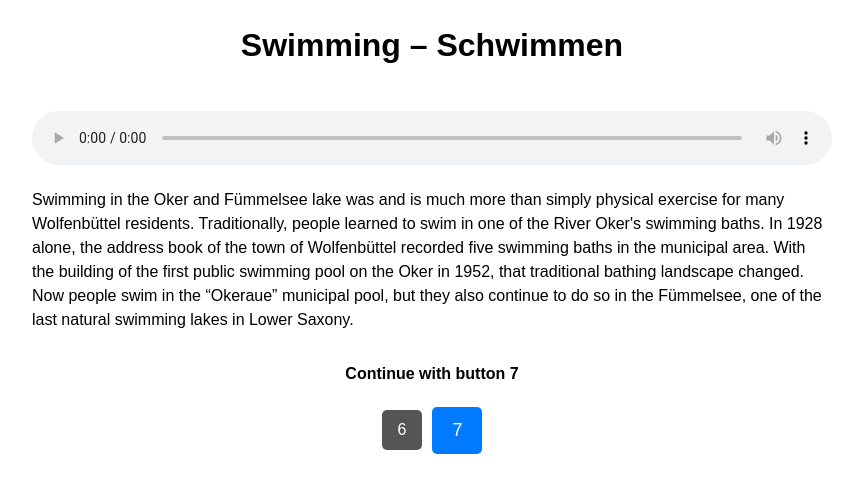
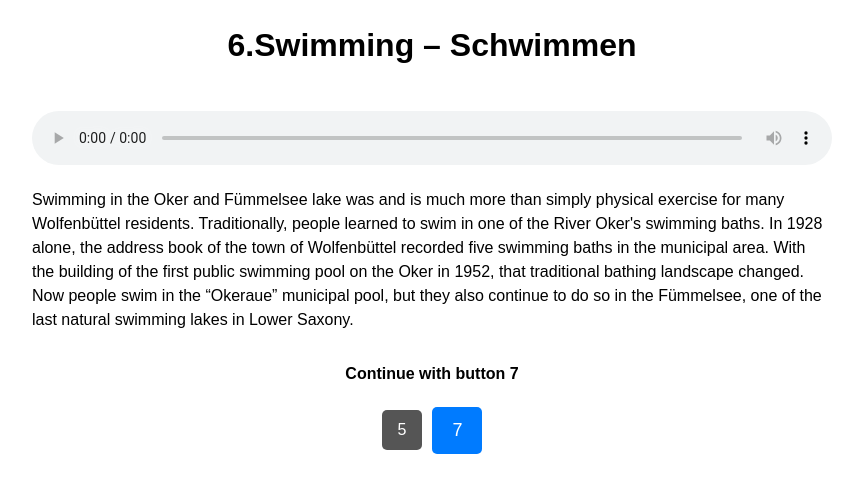
Before and after one commit to MuseumWolfenbuettel/Swimming-Schwimmen-, a plain HTML site: page index.html in a window 1280 px wide. Shown: the top 496 px of the page, without its empty margins (208-1071 px from the left). Drawn offline with Linux system fonts and the light colour scheme.

Commit message:
Update index.html

```diff
--- a/index.html
+++ b/index.html
@@ -57,7 +57,7 @@
 </head>
 <body>
     <div class="container">
-        <h1>Swimming – Schwimmen</h1>
+        <h1>6.Swimming – Schwimmen</h1>
 
         <!-- Аудиоплеер для файла The Town in 1747 – Die Stadt im Jahr 1747 -->
         <audio controls controlslist="nodownload">
@@ -75,7 +75,7 @@
         <!-- Контейнер для кнопок -->
         <div class="button-container">
             <!-- Кнопка 6, ведущая на предыдущую страницу -->
-            <a href="https://museumwolfenbuettel.github.io/Waterways/" class="button small-button">6</a>
+            <a href="https://museumwolfenbuettel.github.io/Waterways/" class="button small-button">5</a>
 
             <!-- Кнопка 7, ведущая на следующую страницу -->
             <a href="https://museumwolfenbuettel.github.io/Rail-and-Machine-Schiene-und-Maschine/" class="button">7</a>
```
